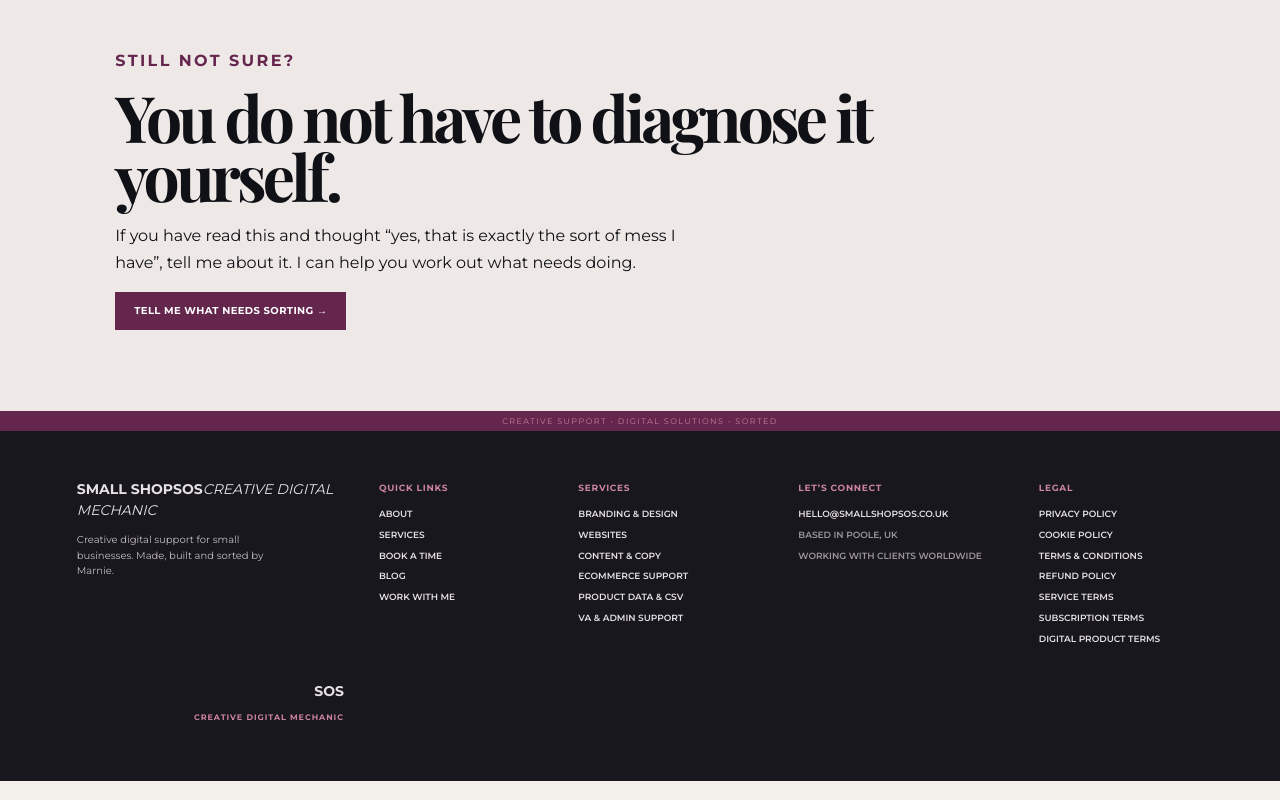
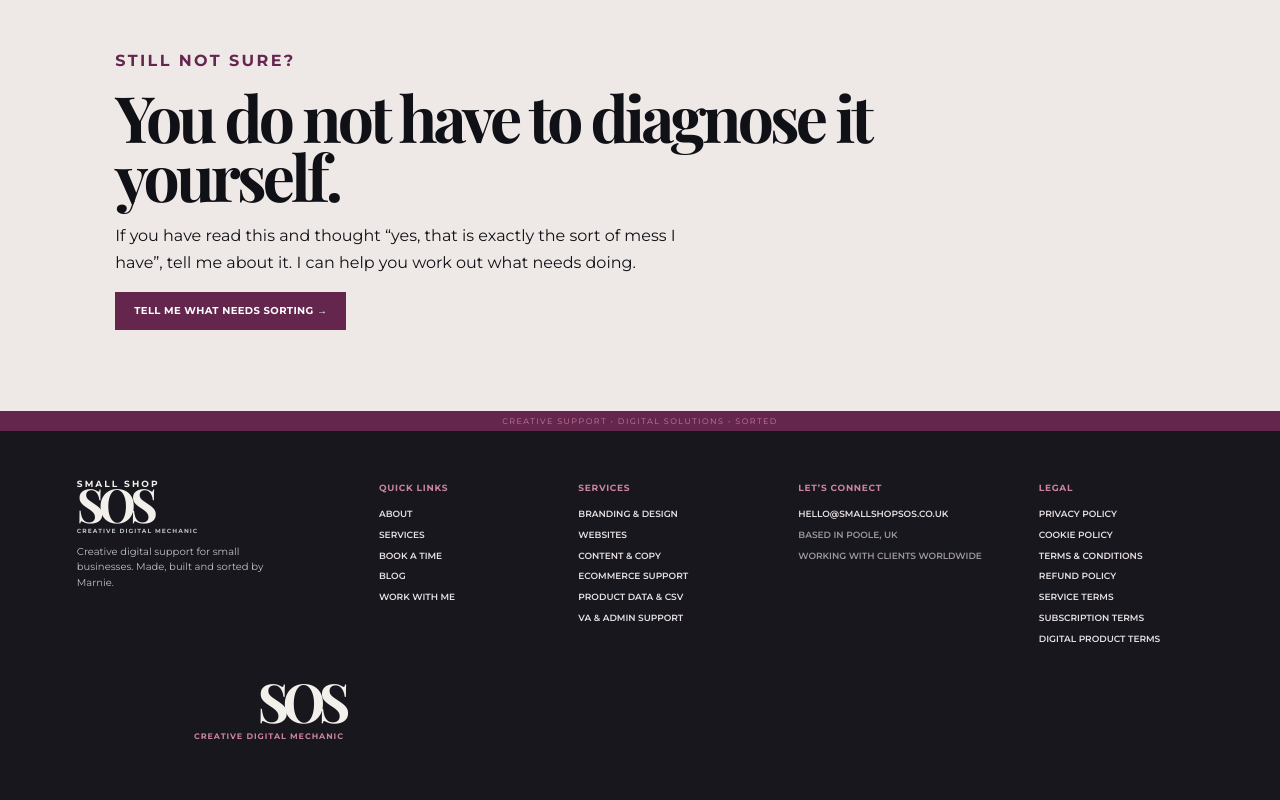
Before and after one commit to smallshopsos-cmd/small-shop-sos-v2, a Next.js app: page /blog in a window 1280 px wide. Shown: the part 1378-2178 px from the top of the page. Built offline with nearby package versions, Linux system fonts and the light colour scheme; a web font is replaced by a local one.

Commit message:
Harden V2 art direction against asset failures

```diff
--- a/app/showstopper.css
+++ b/app/showstopper.css
@@ -64,3 +64,10 @@ body{background:var(--paper);color:var(--ink)}
 .service-detail .service-cta{position:relative;padding:clamp(85px,12vw,165px) clamp(25px,10vw,150px)!important;background:var(--plum)!important}.service-detail .service-cta:before{content:"SORT. ORGANISE. SOLVE.";position:absolute;right:clamp(20px,5vw,80px);top:31px;color:#e7bccd;font-size:8px;letter-spacing:.18em}.service-detail .service-cta h2{font-size:clamp(57px,8vw,112px)!important}.service-detail .service-cta .cta.light{background:var(--paper)!important}
 .route-page .route-article,.route-page .service-page{max-width:950px!important;padding:clamp(78px,11vw,155px) clamp(25px,8vw,110px)!important}.route-page .route-article h1,.route-page .service-page h1{font-size:clamp(60px,9vw,120px)!important;line-height:.8!important}.route-page .route-article .lead,.route-page .service-page__intro{font:italic clamp(22px,3vw,34px)/1.35 var(--display)!important}
 @media(max-width:760px){.route-page .route-hero:before,.service-detail .service-hero:before{right:14px;top:25px}.service-detail .help-grid{grid-template-columns:1fr!important}.service-detail .proof{grid-template-columns:1fr!important}.service-detail .proof:before{left:14px;top:-20px}.service-detail .proof img{min-height:300px!important}.service-detail .price-list{grid-template-columns:1fr!important}.route-page .route-card{border-right:0!important}.service-detail .process-grid{grid-template-columns:1fr!important}.service-detail .process:after{display:none}}
+/* Asset-safety patch: the brand mark is a small favicon, never a full-layout image. */
+.mobile-nav{display:none!important}
+.brand-type{display:grid;gap:0;line-height:1;color:var(--paper);letter-spacing:.15em}.brand-type b{font-size:9px;font-weight:800}.brand-type strong{font:700 49px/.68 var(--display);letter-spacing:-.12em}.brand-type em{margin-top:8px;color:var(--silver);font-size:6px;font-style:normal;font-weight:800;letter-spacing:.18em}
+.showcase-portrait>img:not(.mechanical-mark){display:block!important;width:100%!important;height:100%!important;object-fit:cover!important;object-position:50% 13%!important}.showcase-portrait>.mechanical-mark{display:none!important}
+.manifesto aside img{display:none!important}.manifesto aside .chapter-number{color:var(--plum);font:italic 72px/.7 var(--display)!important;letter-spacing:-.08em}
+.site-footer .footer-brand .brand-type{width:max-content;color:var(--paper)!important}.site-footer .footer-brand .brand-type strong{font-size:47px!important}.site-footer .footer-signoff{justify-items:end!important}.site-footer .footer-signoff strong{color:var(--paper);font:700 54px/.75 var(--display);letter-spacing:-.12em}
+@media(max-width:720px){.mobile-nav{display:block!important}.brand-type strong{font-size:37px}.brand-type em{font-size:5px}.site-footer .footer-signoff{justify-items:start!important}}
```
